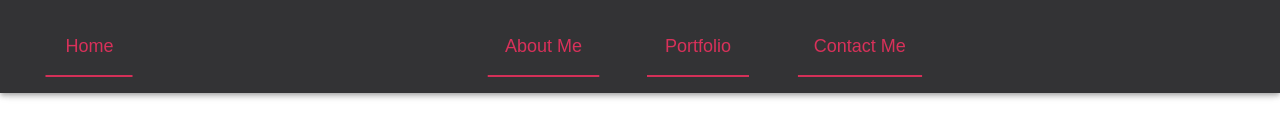
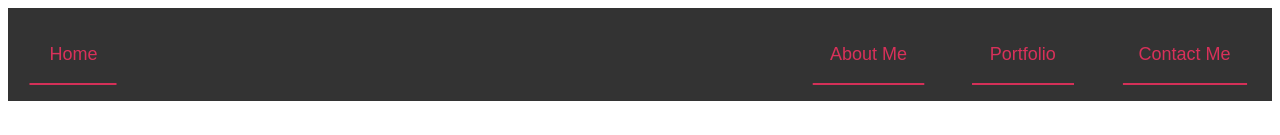
Before and after one commit to Vraj3174/my-portfolio, a Gatsby site: page /About-Me/aboutMe in a window 1280 px wide. Shown: the top 135 px of the page. Built offline with nearby package versions, Linux system fonts and the light colour scheme; Gatsby itself is replaced by a stand-in of ours.

Commit message:
Fixed Header styling

```diff
--- a/src/components/header.jsx
+++ b/src/components/header.jsx
@@ -1,68 +1,80 @@
 import React, { useEffect, useState } from 'react';
 import "./headerStyles.scss";
-import { makeStyles } from '@material-ui/core/styles';
-import AppBar from '@material-ui/core/AppBar';
-import Toolbar from '@material-ui/core/Toolbar';
-import Typography from '@material-ui/core/Typography';
+// import { makeStyles } from '@material-ui/core/styles';
+// import AppBar from '@material-ui/core/AppBar';
+// import Toolbar from '@material-ui/core/Toolbar';
+// import Typography from '@material-ui/core/Typography';
 
-const useStyles = makeStyles((theme) => ({
-    root: {
-        flexGrow: 1,
-        flexDirection: 'column',
-        margin: '10%',
-    },
-    title: {
-        flexGrow: 1,
-        color: 'black'
-    },
-    links: {
-        flexGrow: 1,
-    },
-    appBarTransparent: {
-        backgroundColor: 'rgb(51, 51, 53)'
-    },
-    appBarSolid: {
-        backgroundColor: 'rgb(51, 51, 53)'
-    }
-}));
+// const useStyles = makeStyles((theme) => ({
+//     root: {
+//         flexGrow: 1,
+//         flexDirection: 'column',
+//         margin: '10%',
+//     },
+//     title: {
+//         flexGrow: 1,
+//         color: 'black'
+//     },
+//     appBarTransparent: {
+//         backgroundColor: 'rgb(51, 51, 53)'
+//     },
+//     appBarSolid: {
+//         backgroundColor: 'rgb(51, 51, 53)'
+//     }
+// }));
 
 export default function Header() {
-    const classes = useStyles();
+    // const classes = useStyles();
 
-    const [navBackground, setNavBackground] = useState('appBarTransparent')
-    const navRef = React.useRef()
-    navRef.current = navBackground
-    useEffect(() => {
-        const handleScroll = () => {
-            const show = window.scrollY > 75
-            if (show) {
-                setNavBackground('appBarSolid')
-            } else {
-                setNavBackground('appBarTransparent')
-            }
-        }
-        document.addEventListener('scroll', handleScroll)
-        return () => {
-            document.removeEventListener('scroll', handleScroll)
-        }
-    }, [])
+    // const [navBackground, setNavBackground] = useState('appBarTransparent')
+    // const navRef = React.useRef()
+    // navRef.current = navBackground
+    // useEffect(() => {
+    //     const handleScroll = () => {
+    //         const show = window.scrollY > 75
+    //         if (show) {
+    //             setNavBackground('appBarSolid')
+    //         } else {
+    //             setNavBackground('appBarTransparent')
+    //         }
+    //     }
+    //     document.addEventListener('scroll', handleScroll)
+    //     return () => {
+    //         document.removeEventListener('scroll', handleScroll)
+    //     }
+    // }, [])
 
     return (
-            <div className={classes.root}>
-                <AppBar position="fixed" className="appBar">
-                    <Toolbar>
-                        <Typography variant="h5" className={classes.title}>
+            // <div className={classes.root}>
+            //     <AppBar position="fixed" className="appBar">
+            //         <Toolbar>
+            //             <Typography variant="h5" className={classes.title}>
+            //                 <form>
+            //                     <button formAction="/" className="button-header type-header">Home</button>
+            //                 </form>
+            //             </Typography>
+            //             <form>
+            //                 <button formAction="/About-Me/aboutMe" className="button-header type-header">About Me</button>
+            //                 <button formAction="/Portfolio/portfolio" className="button-header type-header">Portfolio</button>
+            //                 <button formAction="/Contact-Me/contactMe" className="button-header type-header">Contact Me</button>
+            //             </form>
+            //         </Toolbar>
+            //     </AppBar>
+            // </div >
+
+        <ul className="ul">
+            <li className="li-left">
                 <form>
                     <button formAction="/" className="button-header type-header">Home</button>
                 </form>
-                        </Typography>
-                        <form className={classes.links}>
+            </li>
+            <li className="li-right">
+                <form>
                     <button formAction="/About-Me/aboutMe" className="button-header type-header">About Me</button>
                     <button formAction="/Portfolio/portfolio" className="button-header type-header">Portfolio</button>
                     <button formAction="/Contact-Me/contactMe" className="button-header type-header">Contact Me</button>
                 </form>
-                    </Toolbar>
-                </AppBar>
-            </div >
+            </li>
+        </ul>
     )
 }
--- a/src/components/headerStyles.scss
+++ b/src/components/headerStyles.scss
@@ -35,10 +35,26 @@
     transform: scale(1);
 }
 
-.appBar{
-    background-Color: rgb(51, 51, 53);
+// .appBar{
+//     background-Color: rgb(51, 51, 53);
+// }
+
+// .MuiAppBar-colorPrimary{
+//     background-Color: rgb(51, 51, 53) !important;
+// }
+
+.ul {
+    list-style-type: none;
+    margin: 0;
+    padding: 0;
+    overflow: hidden;
+    background-color: #333;
 }
 
-.MuiAppBar-colorPrimary{
-    background-Color: rgb(51, 51, 53) !important;
+.li-left {
+    float: left;
 }
+
+.li-right {
+    float: right;
+}
```
Lines whose indentation alone changed are shown as unchanged.
